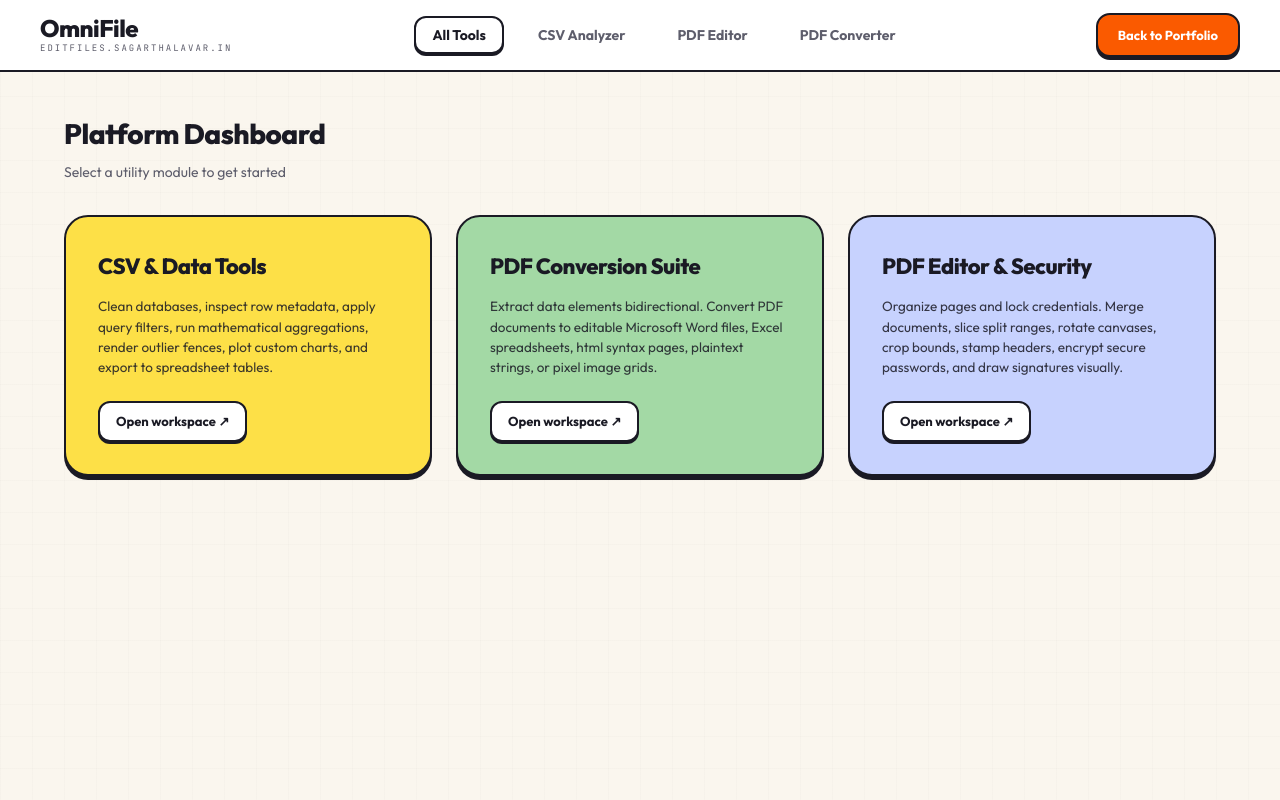
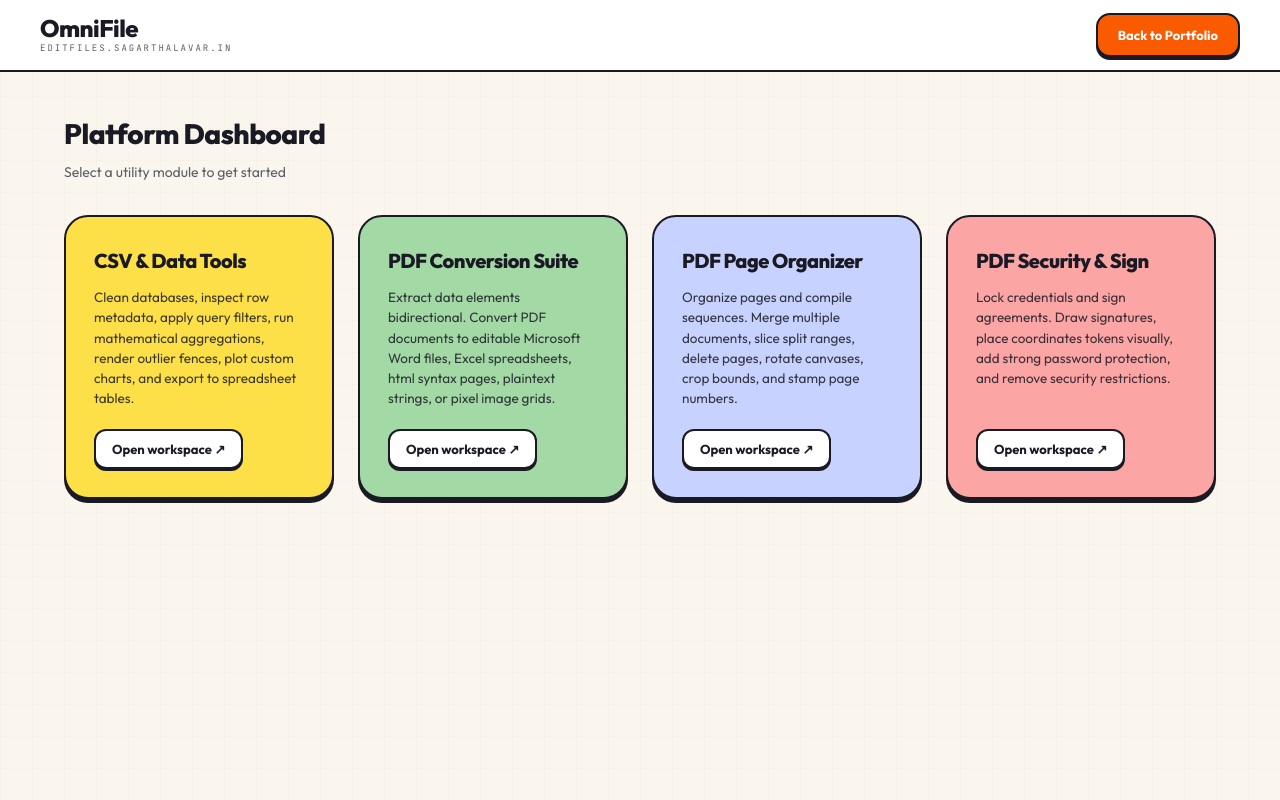
Before and after one commit to sagar-thalavar/csv-analyzer, a Flask app: page / in a window 1280 px wide. Run offline with Flask 3, Linux system fonts and the light colour scheme.

Commit message:
Remove top menu, separate PDF Editor into PDF Page Organizer (Purple) and PDF Security & Sign (Coral)

```diff
--- a/templates/index.html
+++ b/templates/index.html
@@ -18,6 +18,7 @@
     --accent-green: #a3d9a5; /* ClickCraft green */
     --accent-yellow: #fde047; /* Yellow card */
     --accent-purple: #c7d2fe; /* Purple card */
+    --accent-coral: #fca5a5; /* Coral card */
     --danger: #ef4444;
     --font-mono: 'JetBrains Mono', monospace;
     --font-display: 'Outfit', sans-serif;
@@ -93,37 +94,6 @@
     text-transform: uppercase;
   }
 
-  .navbar-menu {
-    display: flex;
-    gap: 16px;
-  }
-
-  .navbar-link {
-    font-family: var(--font-display);
-    font-size: 14px;
-    font-weight: 700;
-    color: var(--muted);
-    background: none;
-    border: none;
-    cursor: pointer;
-    padding: 8px 16px;
-    border-radius: 12px;
-    transition: all 0.15s;
-    border: 2px solid transparent;
-  }
-
-  .navbar-link:hover {
-    color: var(--text);
-    background: var(--bg);
-  }
-
-  .navbar-link.active {
-    color: var(--text);
-    background: var(--surface);
-    border-color: var(--border);
-    box-shadow: 0 2px 0 var(--border);
-  }
-
   .navbar-cta {
     background: var(--accent-orange);
     color: #ffffff;
@@ -178,7 +148,7 @@
   /* ── shaped cards (Dashboard) ── */
   .tools-grid {
     display: grid;
-    grid-template-columns: repeat(auto-fit, minmax(320px, 1fr));
+    grid-template-columns: repeat(auto-fit, minmax(260px, 1fr));
     gap: 24px;
     margin-bottom: 40px;
   }
@@ -186,12 +156,12 @@
   .card-shape {
     border: 2px solid var(--border);
     border-radius: 24px;
-    padding: 32px;
+    padding: 28px;
     cursor: pointer;
     display: flex;
     flex-direction: column;
     justify-content: space-between;
-    min-height: 260px;
+    min-height: 280px;
     transition: transform 0.15s, box-shadow 0.15s;
     position: relative;
     box-shadow: 0 4px 0 var(--border);
@@ -205,11 +175,12 @@
   .card-yellow { background: var(--accent-yellow); }
   .card-green { background: var(--accent-green); }
   .card-purple { background: var(--accent-purple); }
+  .card-coral { background: var(--accent-coral); }
 
   .card-title {
-    font-size: 22px;
+    font-size: 20px;
     font-weight: 800;
-    margin-bottom: 12px;
+    margin-bottom: 10px;
     letter-spacing: -0.5px;
   }
 
@@ -224,7 +195,7 @@
     display: inline-flex;
     align-items: center;
     gap: 6px;
-    margin-top: 24px;
+    margin-top: 20px;
     background: var(--surface);
     border: 2px solid var(--border);
     border-radius: 12px;
@@ -499,12 +470,6 @@
       <h1>OmniFile</h1>
       <span>editfiles.sagarthalavar.in</span>
     </div>
-    <div class="navbar-menu">
-      <button class="navbar-link active" id="nav-dashboard" onclick="showDashboard()">All Tools</button>
-      <button class="navbar-link" id="nav-csv" onclick="showTool('csv_analyzer')">CSV Analyzer</button>
-      <button class="navbar-link" id="nav-pdf-edit" onclick="showTool('pdf_merge')">PDF Editor</button>
-      <button class="navbar-link" id="nav-pdf-conv" onclick="showTool('pdf_convert_from')">PDF Converter</button>
-    </div>
     <a href="https://sagarthalavar.in" target="_blank" class="navbar-cta">Back to Portfolio</a>
   </nav>
 
@@ -537,11 +502,20 @@
           <span class="card-action">Open workspace ↗</span>
         </div>
 
-        <!-- Purple Card: PDF Editor & Security -->
+        <!-- Purple Card: PDF Page Organizer -->
         <div class="card-shape card-purple" onclick="showTool('pdf_merge')">
           <div>
-            <h3 class="card-title">PDF Editor & Security</h3>
-            <p class="card-desc">Organize pages and lock credentials. Merge documents, slice split ranges, rotate canvases, crop bounds, stamp headers, encrypt secure passwords, and draw signatures visually.</p>
+            <h3 class="card-title">PDF Page Organizer</h3>
+            <p class="card-desc">Organize pages and compile sequences. Merge multiple documents, slice split ranges, delete pages, rotate canvases, crop bounds, and stamp page numbers.</p>
+          </div>
+          <span class="card-action">Open workspace ↗</span>
+        </div>
+
+        <!-- Coral Card: PDF Security & Sign -->
+        <div class="card-shape card-coral" onclick="showTool('pdf_sign')">
+          <div>
+            <h3 class="card-title">PDF Security & Sign</h3>
+            <p class="card-desc">Lock credentials and sign agreements. Draw signatures, place coordinates tokens visually, add strong password protection, and remove security restrictions.</p>
           </div>
           <span class="card-action">Open workspace ↗</span>
         </div>
@@ -812,7 +786,7 @@
       </div>
     </div>
 
-    <!-- ─── VIEW: GENERAL PDF TOOL WORKSPACE ─── -->
+    <!-- ─── VIEW: GENERAL PDF TOOL WORKSPACE (Organizer) ─── -->
     <div class="view" id="view-pdf_workspace">
       <div class="workspace">
         <div class="control-pane">
@@ -826,9 +800,6 @@
               <option value="pdf_crop">Crop PDF Margins</option>
               <option value="pdf_arrange">Rearrange PDF Pages</option>
               <option value="pdf_num">Add Page Numbers</option>
-              <option value="pdf_encrypt">Password Protect PDF</option>
-              <option value="pdf_decrypt">Unlock PDF Document</option>
-              <option value="pdf_sign">Visual Sign PDF</option>
             </select>
           </div>
           <div class="divider" style="height:2px; background:var(--border); margin:16px 0;"></div>
@@ -856,6 +827,25 @@
       </div>
     </div>
 
+    <!-- ─── VIEW: PDF SECURITY WORKSPACE ─── -->
+    <div class="view" id="view-pdf_security">
+      <div class="workspace">
+        <div class="control-pane">
+          <div class="form-group">
+            <label>Select Operation</label>
+            <select id="pdf-sec-select" onchange="showTool(this.value)">
+              <option value="pdf_sign">Visual Sign PDF</option>
+              <option value="pdf_encrypt">Password Protect PDF</option>
+              <option value="pdf_decrypt">Unlock PDF Document</option>
+            </select>
+          </div>
+          <div class="divider" style="height:2px; background:var(--border); margin:16px 0;"></div>
+          <div id="pdf-sec-ctrl-container"></div>
+        </div>
+        <div class="preview-pane" id="pdf-sec-preview-container"></div>
+      </div>
+    </div>
+
   </main>
 </div>
 
@@ -878,9 +868,7 @@ let G = {
 function showDashboard() {
   G.currentTool = 'dashboard';
   document.querySelectorAll('.view').forEach(v => v.classList.remove('active'));
-  document.querySelectorAll('.navbar-link').forEach(btn => btn.classList.remove('active'));
   document.getElementById('view-dashboard').classList.add('active');
-  document.getElementById('nav-dashboard').classList.add('active');
 
   document.getElementById('current-tool-header').textContent = 'Platform Dashboard';
   document.getElementById('current-tool-subtitle').textContent = 'Select a utility module to get started';
@@ -890,7 +878,6 @@ function showDashboard() {
 function showTool(toolName) {
   G.currentTool = toolName;
   document.querySelectorAll('.view').forEach(v => v.classList.remove('active'));
-  document.querySelectorAll('.navbar-link').forEach(btn => btn.classList.remove('active'));
 
   const titleEl = document.getElementById('current-tool-header');
   const subEl = document.getElementById('current-tool-subtitle');
@@ -900,21 +887,25 @@ function showTool(toolName) {
     titleEl.textContent = 'CSV Analyzer Workspace';
     subEl.textContent = 'Upload a local dataset to clean and analyze';
     document.getElementById('view-csv_analyzer').classList.add('active');
-    document.getElementById('nav-csv').classList.add('active');
   }
   else if (['pdf_convert_from', 'pdf_convert_to'].includes(toolName)) {
     titleEl.textContent = 'PDF Conversion Suite';
     subEl.textContent = 'Change file formats bidirectional in-memory';
     document.getElementById('view-pdf_conversion').classList.add('active');
-    document.getElementById('nav-pdf-conv').classList.add('active');
     document.getElementById('pdf-conv-select').value = toolName;
     setupPDFConversionWorkspace(toolName);
   }
+  else if (['pdf_encrypt', 'pdf_decrypt', 'pdf_sign'].includes(toolName)) {
+    titleEl.textContent = 'PDF Security Workspace';
+    subEl.textContent = 'Secure your documents and visual sign credentials';
+    document.getElementById('view-pdf_security').classList.add('active');
+    document.getElementById('pdf-sec-select').value = toolName;
+    setupPDFSecurityWorkspace(toolName);
+  }
   else {
-    titleEl.textContent = 'PDF Editor & Security Workspace';
-    subEl.textContent = 'Organize, secure, and visual sign your PDF documents';
+    titleEl.textContent = 'PDF Page Organizer Workspace';
+    subEl.textContent = 'Merge, split, rotate, crop, and arrange pages';
     document.getElementById('view-pdf_workspace').classList.add('active');
-    document.getElementById('nav-pdf-edit').classList.add('active');
     document.getElementById('pdf-op-select').value = toolName;
     setupPDFWorkspace(toolName);
   }
@@ -1331,7 +1322,7 @@ async function exportData(endpoint, filename) {
   }
 }
 
-/* ─── PDF Workspace Dynamic Handlers ─── */
+/* ─── PDF Workspace Dynamic Handlers (Page Organizer) ─── */
 function setupPDFWorkspace(tool) {
   const ctrl = document.getElementById('pdf-ctrl-container');
   const prev = document.getElementById('pdf-preview-container');
@@ -1457,7 +1448,26 @@ function setupPDFWorkspace(tool) {
       <button class="btn btn-primary" onclick="runPDFNumbering()">Stamp Page Numbers</button>
     `;
   }
-  else if (tool === 'pdf_encrypt') {
+
+  ctrl.innerHTML = ctrlHTML;
+  prev.innerHTML = prevHTML;
+}
+
+/* ─── PDF Workspace Dynamic Handlers (Security & Sign) ─── */
+function setupPDFSecurityWorkspace(tool) {
+  const ctrl = document.getElementById('pdf-sec-ctrl-container');
+  const prev = document.getElementById('pdf-sec-preview-container');
+
+  G.pdfFiles = [];
+  G.signatureImage = null;
+
+  let ctrlHTML = '';
+  let prevHTML = `<div class="panel-header"><span class="panel-title">Visual Workspace Preview</span></div>
+                  <div class="chart-out" id="pdf-sec-view-out">
+                    <div class="chart-placeholder">Upload a PDF file to begin security operations. All actions run statelessly in memory.</div>
+                  </div>`;
+
+  if (tool === 'pdf_encrypt') {
     ctrlHTML = `
       <div class="panel-header"><span class="panel-title">Password Protect</span></div>
       ${pdfSingleDropHTML()}
@@ -1755,6 +1765,7 @@ function setSignColor(col, el) {
 // Render preview image from document using backend
 async function renderSignPreviewPage(file, pageNum) {
   const container = document.getElementById('pdf-sign-box');
+  if(!container) return;
   container.innerHTML = '<div class="chart-placeholder">Rendering preview page...</div>';
 
   const fd = new FormData();
```
